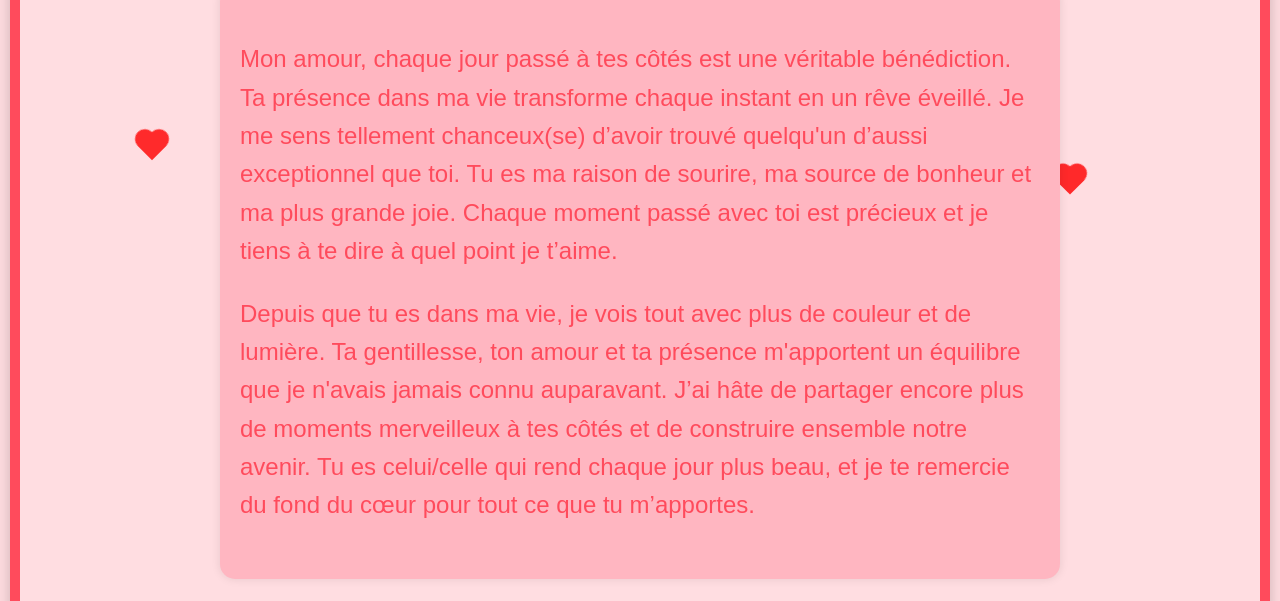
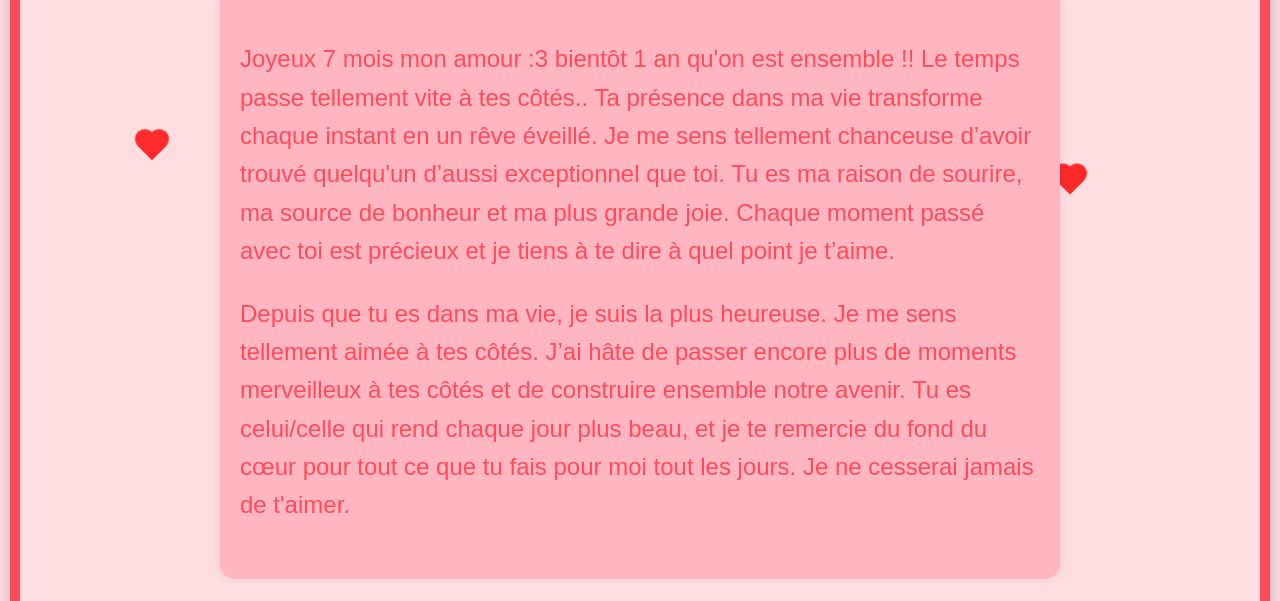
Before and after one commit to Emerarud0/amour, a plain HTML site: page page2.html in a window 1280 px wide. Shown: the part 161-762 px from the top of the page. Drawn offline with Linux system fonts and the light colour scheme; a web font is replaced by a local one.

Commit message:
Update page2.html

```diff
--- a/page2.html
+++ b/page2.html
@@ -131,10 +131,10 @@
 
     <div class="long-text">
         <p>
-            Mon amour, chaque jour passé à tes côtés est une véritable bénédiction. Ta présence dans ma vie transforme chaque instant en un rêve éveillé. Je me sens tellement chanceux(se) d’avoir trouvé quelqu'un d’aussi exceptionnel que toi. Tu es ma raison de sourire, ma source de bonheur et ma plus grande joie. Chaque moment passé avec toi est précieux et je tiens à te dire à quel point je t’aime.
+            Joyeux 7 mois mon amour :3 bientôt 1 an qu'on est ensemble !! Le temps passe tellement vite à tes côtés.. Ta présence dans ma vie transforme chaque instant en un rêve éveillé. Je me sens tellement chanceuse d’avoir trouvé quelqu'un d’aussi exceptionnel que toi. Tu es ma raison de sourire, ma source de bonheur et ma plus grande joie. Chaque moment passé avec toi est précieux et je tiens à te dire à quel point je t’aime.
         </p>
         <p>
-            Depuis que tu es dans ma vie, je vois tout avec plus de couleur et de lumière. Ta gentillesse, ton amour et ta présence m'apportent un équilibre que je n'avais jamais connu auparavant. J’ai hâte de partager encore plus de moments merveilleux à tes côtés et de construire ensemble notre avenir. Tu es celui/celle qui rend chaque jour plus beau, et je te remercie du fond du cœur pour tout ce que tu m’apportes.
+            Depuis que tu es dans ma vie, je suis la plus heureuse. Je me sens tellement aimée à tes côtés. J’ai hâte de passer encore plus de moments merveilleux à tes côtés et de construire ensemble notre avenir. Tu es celui/celle qui rend chaque jour plus beau, et je te remercie du fond du cœur pour tout ce que tu fais pour moi tout les jours. Je ne cesserai jamais de t'aimer.
         </p>
     </div>
 
```
